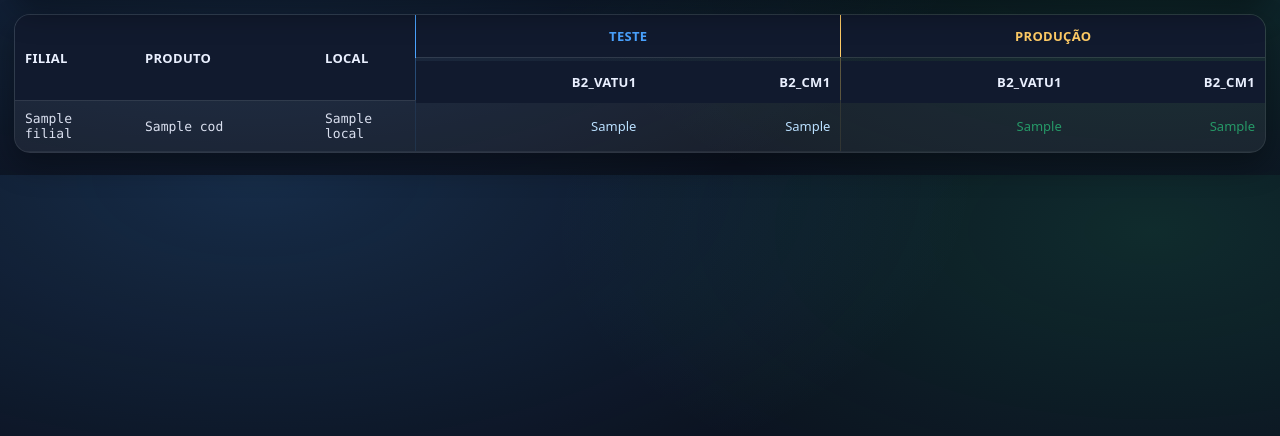
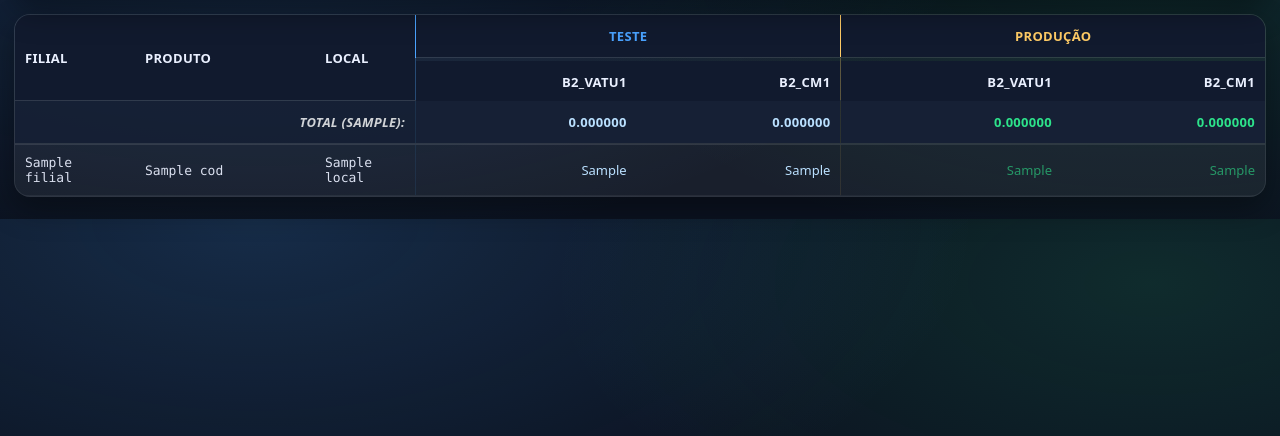
Before and after one commit to grupo-aizs/tablesSB2, a Flask app: template templates/index.html in a window 1280 px wide. Shown: the part 104-540 px from the top of the page. Run offline with Flask 3, Linux system fonts and the light colour scheme; the template is opened without the code that fills it: most values are stand-ins (such as "Sample title", 1, 10 or a date in 2020); parts of the project's set-up code (start-up, migrations or seed data) failed here and were passed over.

Commit message:
first commit

```diff
--- a/app.py
+++ b/app.py
@@ -188,6 +188,13 @@ def get_cached_data(force_reload=False):
     CACHE_TIMESTAMP = time.strftime("%H:%M:%S")
     return full_data
 
+def apply_filter(data, filter_type):
+    if filter_type == 'diff':
+        return [item for item in data if item['has_diff']]
+    elif filter_type == 'equal':
+        return [item for item in data if not item['has_diff']]
+    return data
+
 @app.route("/")
 def index():
     page = request.args.get('page', 1, type=int)
@@ -198,13 +205,16 @@ def index():
     # Pega dados do cache (ou carrega se necessário/forçado)
     full_data = get_cached_data(force_reload=force_reload)
 
-    # Aplica filtros na lista em memória (muito rápido)
-    if filter_type == 'diff':
-        filtered_data = [item for item in full_data if item['has_diff']]
-    elif filter_type == 'equal':
-        filtered_data = [item for item in full_data if not item['has_diff']]
-    else:
-        filtered_data = full_data
+    # Aplica filtros helper
+    filtered_data = apply_filter(full_data, filter_type)
+
+    # Calculo de Totais (Baseado no filtro atual)
+    totals = {
+        't_vatu': sum(float(item['t_vatu']) for item in filtered_data),
+        't_cm': sum(float(item['t_cm']) for item in filtered_data),
+        'p_vatu': sum(float(item['p_vatu']) for item in filtered_data),
+        'p_cm': sum(float(item['p_cm']) for item in filtered_data),
+    }
 
     # Paginação
     total_items = len(filtered_data)
@@ -227,6 +237,7 @@ def index():
         # Stats
         total_items=total_items, # Total filtrado
         total_full=len(full_data), # Total absoluto
+        totals=totals, # Somas
 
         # Pagination & Filter
         page=page,
@@ -261,10 +272,14 @@ import xlsxwriter
 
 @app.route("/export_excel")
 def export_excel():
-    # 1. Obter dados
+    # 0. Obter dados e filtro
+    filter_type = request.args.get('filter', 'all')
     data = get_cached_data()
     if not data:
         data = []
+
+    # 1. Aplicar o MEIO FILTRO que está na tela
+    data = apply_filter(data, filter_type)
 
     # 2. Configurar XlsxWriter com Constant Memory (Baixo uso de RAM)
     output = io.BytesIO()
@@ -277,6 +292,13 @@ def export_excel():
         'font_color': '#FFFFFF',
         'bg_color': '#0B1220',
         'align': 'center'
+    })
+
+    total_fmt = workbook.add_format({
+        'bold': True,
+        'bg_color': '#e1e1e1',
+        'num_format': '0.000000',
+        'top': 1
     })
 
     diff_fmt = workbook.add_format({'bold': True, 'font_color': '#FF0000', 'num_format': '0.000000'})
@@ -294,8 +316,16 @@ def export_excel():
     worksheet.set_column(2, 2, 10) # Local
     worksheet.set_column(3, 6, 15) # Valores
 
+    # Acumuladores de Totais
+    sum_t_vatu = 0.0
+    sum_t_cm = 0.0
+    sum_p_vatu = 0.0
+    sum_p_cm = 0.0
+
     # 4. Loop de Dados
-    for row_idx, item in enumerate(data, start=1):
+    row_idx = 0
+    for i, item in enumerate(data, start=1):
+        row_idx = i
         # Conversões
         try:
             t_vatu = float(item['t_vatu'])
@@ -304,6 +334,12 @@ def export_excel():
             p_cm = float(item['p_cm'])
         except:
             t_vatu = t_cm = p_vatu = p_cm = 0.0
+
+        # Soma
+        sum_t_vatu += t_vatu
+        sum_t_cm += t_cm
+        sum_p_vatu += p_vatu
+        sum_p_cm += p_cm
 
         # Escrever células
         worksheet.write(row_idx, 0, item['filial'], text_fmt)
@@ -320,11 +356,24 @@ def export_excel():
         worksheet.write(row_idx, 5, p_vatu, fmt_vatu)
         worksheet.write(row_idx, 6, p_cm, fmt_cm)
 
-    # 5. Fechar e Enviar
+    # 5. Escrever Totais na última linha
+    last_row = row_idx + 1
+    worksheet.write(last_row, 0, "TOTAL GERAL", total_fmt)
+    # Mesclar ou deixar vazio as colunas B e C
+    worksheet.write(last_row, 1, "", total_fmt)
+    worksheet.write(last_row, 2, "", total_fmt)
+
+    worksheet.write(last_row, 3, sum_t_vatu, total_fmt)
+    worksheet.write(last_row, 4, sum_t_cm, total_fmt)
+    worksheet.write(last_row, 5, sum_p_vatu, total_fmt)
+    worksheet.write(last_row, 6, sum_p_cm, total_fmt)
+
+    # 6. Fechar e Enviar
     workbook.close()
     output.seek(0)
 
-    filename = f"comparacao_sb2_{time.strftime('%Y%m%d_%H%M')}.xlsx"
+    filter_label = f"_{filter_type}" if filter_type != 'all' else ""
+    filename = f"comparacao_sb2{filter_label}_{time.strftime('%Y%m%d_%H%M')}.xlsx"
 
     return send_file(
         output,
--- a/templates/index.html
+++ b/templates/index.html
@@ -185,6 +185,17 @@
       top: 45px;
     }
 
+    thead tr:nth-child(3) th {
+      top: 83px;
+      /* Aproximado para ficar logo abaixo da segunda linha */
+      background: #162035;
+      /* Um pouco mais claro que o header principal */
+      color: #fff;
+      font-weight: bold;
+      border-bottom: 2px solid var(--line);
+      box-shadow: 0 4px 6px rgba(0, 0, 0, 0.3);
+    }
+
     tbody td {
       padding: 10px;
       border-bottom: 1px solid rgba(255, 255, 255, .06);
@@ -245,7 +256,7 @@
 
 
         <!-- Export -->
-        <button onclick="window.location.href='/export_excel'" title="Baixar Excel Completo">📊 Excel</button>
+        <button onclick="exportExcel()" title="Baixar Excel Completo">📊 Excel</button>
 
         <!-- Filter Dropdown -->
         <select id="filterSelect" onchange="changeFilter(this.value)">
@@ -296,6 +307,28 @@
               <th class="right" style="border-left:1px solid rgba(255,204,102,.3);">B2_VATU1</th>
               <th class="right">B2_CM1</th>
             </tr>
+            <!-- Linha de Totais (Agora no Topo) -->
+            <tr>
+              <th colspan="3" class="right" style="text-align:right; font-style:italic; opacity:0.8;">
+                TOTAL ({{ current_filter|upper }}):
+              </th>
+
+              <!-- Totais Teste -->
+              <th class="right" style="color:#bae0ff; border-left:1px solid rgba(74,163,255,.1);">
+                {{ "%.6f"|format(totals.t_vatu) }}
+              </th>
+              <th class="right" style="color:#bae0ff;">
+                {{ "%.6f"|format(totals.t_cm) }}
+              </th>
+
+              <!-- Totais Produção -->
+              <th class="right" style="color:#2de38b; border-left:1px solid rgba(255,204,102,.1);">
+                {{ "%.6f"|format(totals.p_vatu) }}
+              </th>
+              <th class="right" style="color:#2de38b;">
+                {{ "%.6f"|format(totals.p_cm) }}
+              </th>
+            </tr>
           </thead>
           <tbody>
             {% for item in comparison_data %}
@@ -323,6 +356,7 @@
             </tr>
             {% endfor %}
           </tbody>
+
         </table>
       </div>
     </div>
@@ -333,6 +367,12 @@
     function getParams() {
       const urlParams = new URLSearchParams(window.location.search);
       return urlParams;
+    }
+
+    function exportExcel() {
+      const params = getParams();
+      const filter = params.get('filter') || 'all';
+      window.location.href = `/export_excel?filter=${filter}`;
     }
 
     function changePage(p) {
```
